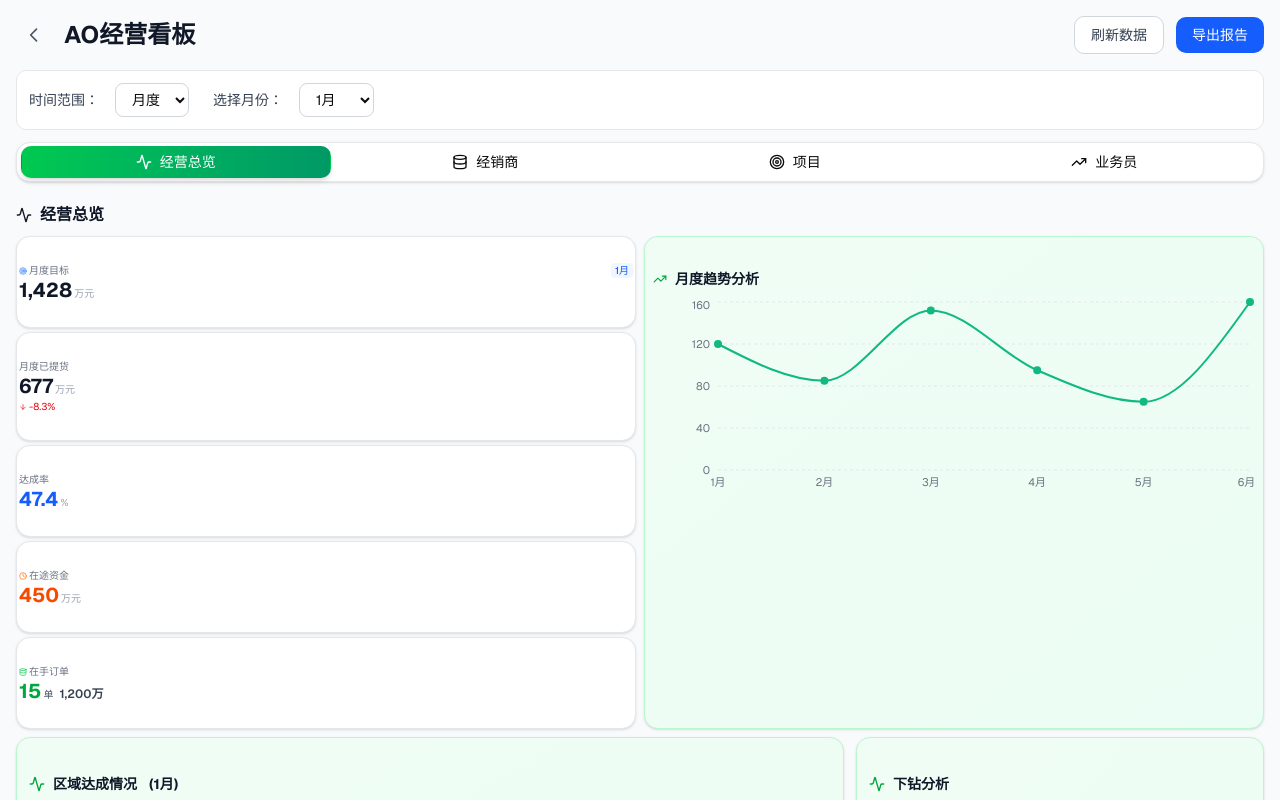
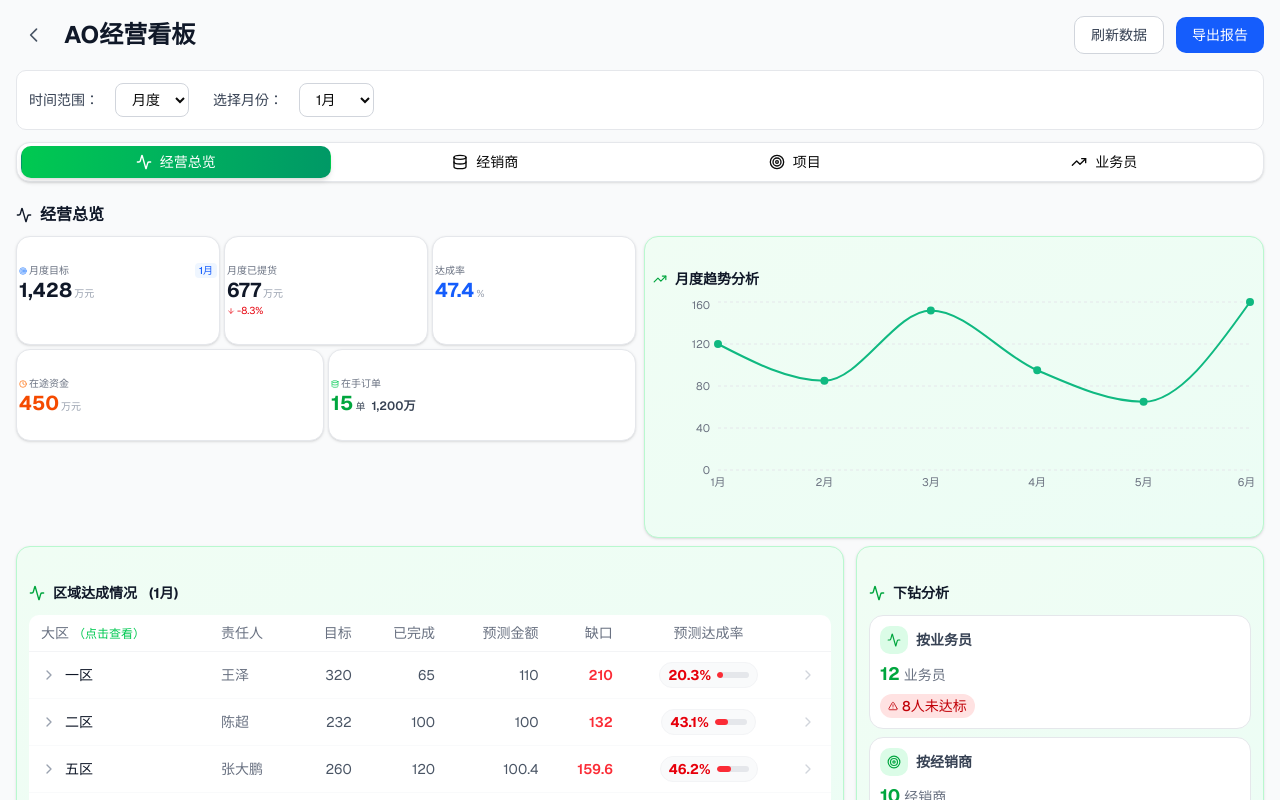
Before and after one commit to navylee1990/coze_jsc, a Next.js app: page /sales in a window 1280 px wide. Shown: the top 800 px of the page. Built offline with nearby package versions, Linux system fonts and the light colour scheme.

Commit message:
feat: 调整经营总览KPI指标布局为2行，高度减半

```diff
--- a/src/app/sales/page.tsx
+++ b/src/app/sales/page.tsx
@@ -454,9 +454,10 @@ export default function SalesDashboard() {
 
           {/* 上半部分：四列布局 */}
           <div className="grid grid-cols-1 lg:grid-cols-4 gap-2 mb-2">
-            {/* 左侧2列：KPI指标，每个占1行 */}
-            <div className="lg:col-span-2 space-y-0">
-              <div className="grid grid-cols-1 gap-1">
+            {/* 左侧2列：KPI指标，2行布局 */}
+            <div className="lg:col-span-2 space-y-1">
+              {/* 第一行：3个指标 */}
+              <div className="grid grid-cols-3 gap-1">
                 {/* 目标 */}
                 <Card className="bg-white border border-gray-200">
                   <CardContent className="p-0.5">
@@ -503,7 +504,10 @@ export default function SalesDashboard() {
                     </div>
                   </CardContent>
                 </Card>
+              </div>
 
+              {/* 第二行：2个指标 */}
+              <div className="grid grid-cols-2 gap-1">
                 {/* 在途资金 */}
                 <Card className="bg-white border border-gray-200">
                   <CardContent className="p-0.5">
```
